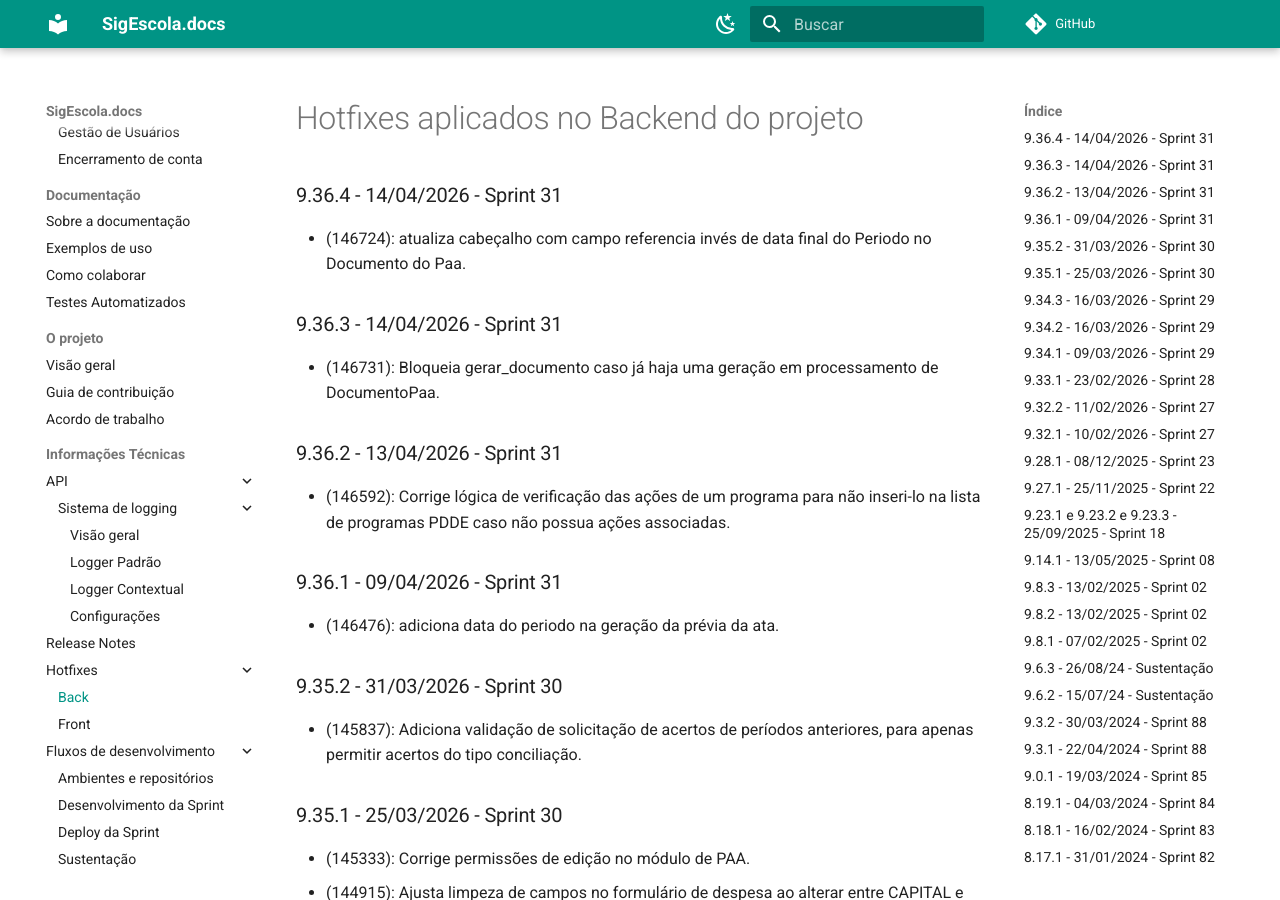
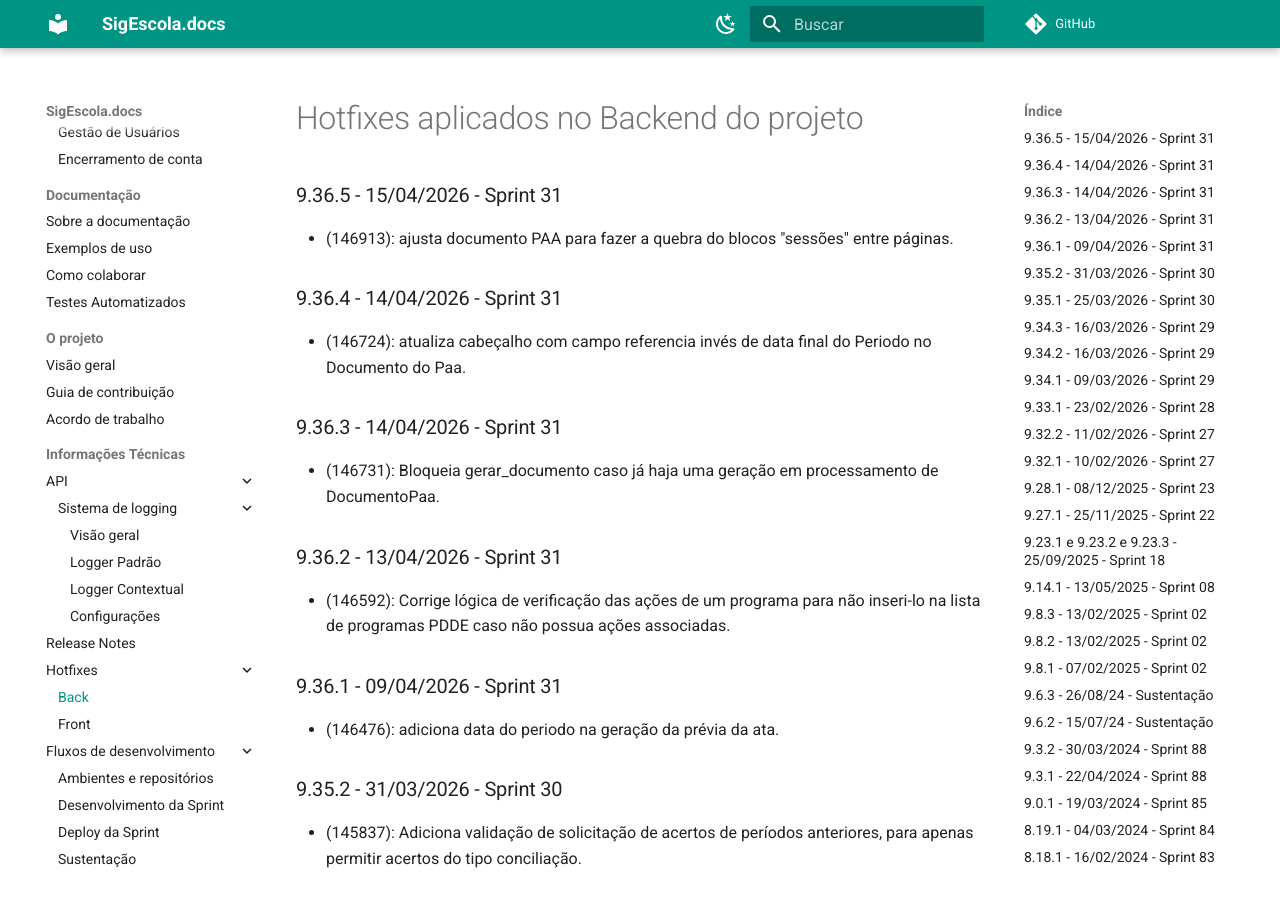
Before and after one commit to prefeiturasp/SME-PTRF-Docs, an MkDocs documentation site: the page built from docs/projeto/hotfixes_back.md, in a window 1280 px wide and 900 px high. Built offline with MkDocs 1.6.1 and Material for MkDocs 9.7.7, drawn with Linux system fonts in a browser that asks for light colours; comment, search, counter and statistics services are not loaded.

Commit message:
Add hotfix details for version 9.36.5

```diff
--- a/docs/projeto/hotfixes_back.md
+++ b/docs/projeto/hotfixes_back.md
@@ -1,4 +1,7 @@
 # Hotfixes aplicados no Backend do projeto
+
+### 9.36.5 - 15/04/2026 - Sprint 31
+* (146913): ajusta documento PAA para fazer a quebra do blocos "sessões" entre páginas.
 
 ### 9.36.4 - 14/04/2026 - Sprint 31
 * (146724): atualiza cabeçalho com campo referencia invés de data final do Periodo no Documento do Paa.
```
